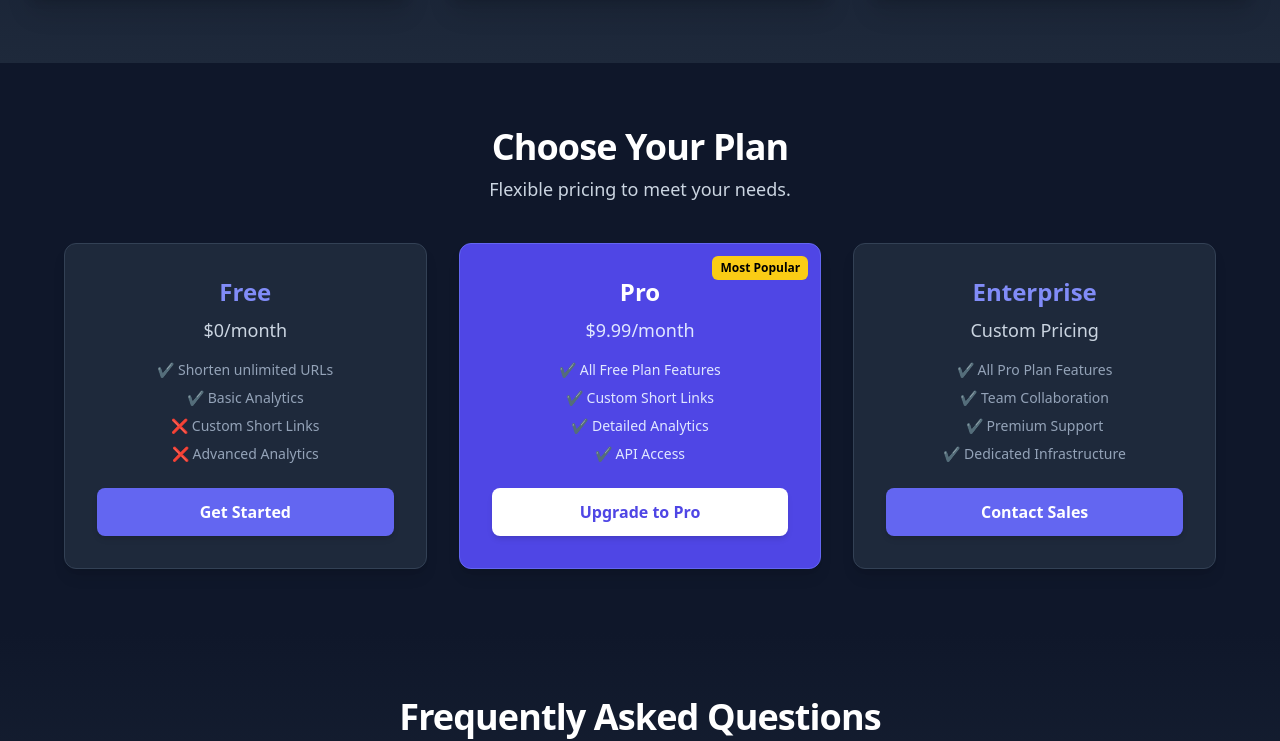
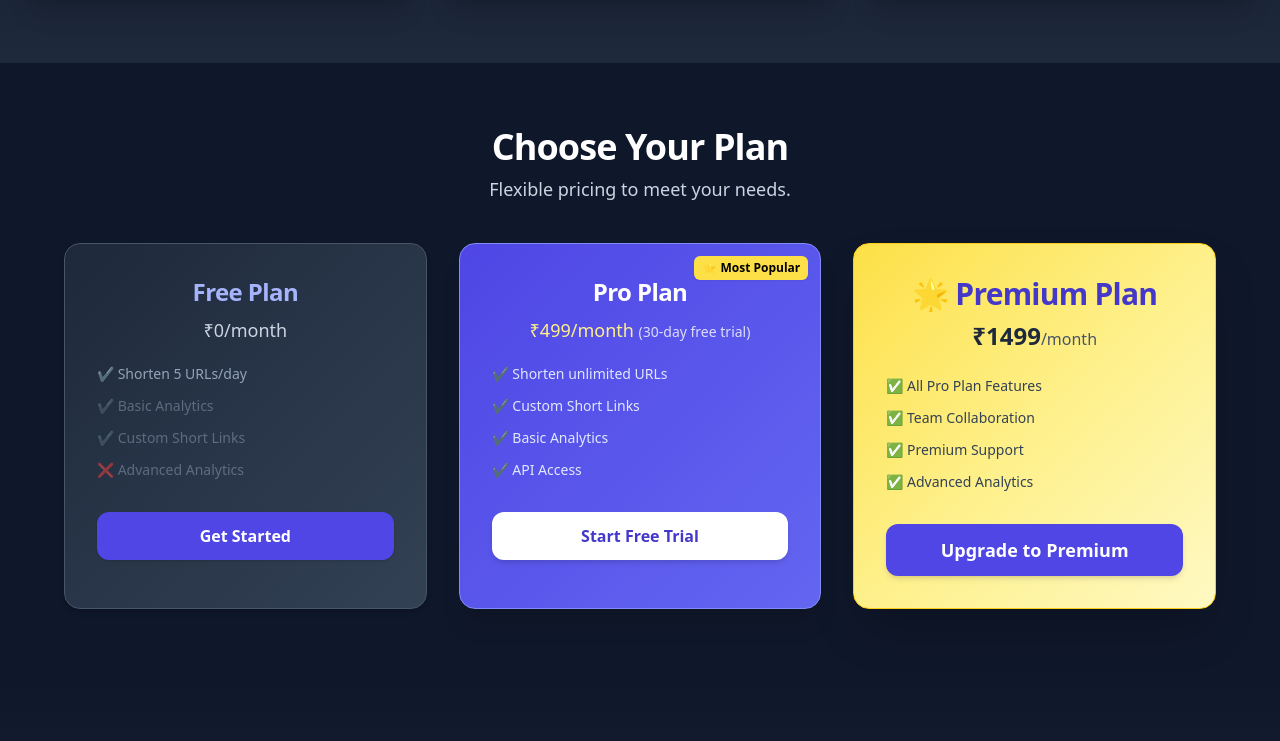
Before and after one commit to IamPriyabrato04/MinURL-url-shortner, a React (Vite) app: page / in a window 1280 px wide. Shown: the part 2035-2776 px from the top of the page. Built offline with nearby package versions, Linux system fonts and the light colour scheme; no server answers.

Commit message:
Update favicon and enhance header/footer layout; refactor URL handling with BASE_URL for consistency

```diff
--- a/index.html
+++ b/index.html
@@ -2,7 +2,7 @@
 <html lang="en">
   <head>
     <meta charset="UTF-8" />
-    <link rel="icon" type="image/svg+xml" href="./src/assets/freepik__background__80546.png" />
+    <link type="image/png" sizes="96x96" rel="icon" href="/src/assets/icons8-broken-link-96.png">
     <meta name="viewport" content="width=device-width, initial-scale=1.0" />
     <title>MinURL</title>
   </head>
--- a/src/components/header.jsx
+++ b/src/components/header.jsx
@@ -23,7 +23,8 @@ const Header = () => {
             {/* Navigation Bar */}
             <nav className="border-b-2 flex items-center justify-between py-4 px-6 bg-slate-900 text-white">
                 <Link to="/" className="flex items-center space-x-2">
-                    <h1 className="text-2xl font-bold text-indigo-400">MinURL 🌐</h1>
+                    <img width="48" height="48" src="/src/assets/icons8-broken-link-96.png" alt="broken-link" />
+                    <h1 className="text-2xl font-bold text-indigo-100">MinURL </h1>
                 </Link>
 
                 <div>
--- a/src/layouts/app-layout.jsx
+++ b/src/layouts/app-layout.jsx
@@ -17,7 +17,7 @@ const AppLayout = () => {
             </main>
 
             {/* Footer */}
-            <footer id="contact" className="w-full bg-gray-900 text-gray-300 py-12 relative overflow-hidden">
+            <footer id="contact" className="w-full bg-gray-900 text-gray-300 py-8 relative overflow-hidden">
                 {/* Floating Gradient Accent */}
                 <div className="absolute inset-0 bg-gradient-to-r from-indigo-500/10 to-purple-500/10 blur-3xl opacity-20"></div>
 
@@ -25,7 +25,7 @@ const AppLayout = () => {
 
                     {/* Brand & Tagline */}
                     <div className="flex flex-col items-center sm:items-start">
-                        <h4 className="text-3xl font-extrabold text-white tracking-wide">MinURL 🌐</h4>
+                        <h4 className="text-3xl font-extrabold text-white tracking-wide flex"><img width="40" height="40" src="/src/assets/icons8-broken-link-96.png" alt="broken-link" />MinURL</h4>
                         <p className="mt-2 text-gray-400 max-w-xs text-sm">
                             Shorten links in seconds and track performance in real-time.
                         </p>
@@ -41,19 +41,19 @@ const AppLayout = () => {
                     {/* Social Icons */}
                     <div className="flex space-x-4">
                         <a href="#" className="text-gray-400 hover:text-indigo-400 transition duration-300 text-2xl">
-                            🔗
+                            <img width="44" height="44" src="https://img.icons8.com/office/40/facebook.png" alt="facebook" />
                         </a>
                         <a href="#" className="text-gray-400 hover:text-indigo-400 transition duration-300 text-2xl">
-                            🐦
+                            <img width="48" height="48" src="https://img.icons8.com/ios/50/twitterx--v1.png" alt="twitterx--v1" />
                         </a>
                         <a href="#" className="text-gray-400 hover:text-indigo-400 transition duration-300 text-2xl">
-                            📘
+                            <img width="48" height="48" src="https://img.icons8.com/color/48/linkedin.png" alt="linkedin" />
                         </a>
                     </div>
                 </div>
 
                 {/* Divider & Copyright */}
-                <div className="relative z-10 mt-8 border-t border-gray-700 pt-6 text-center text-gray-500 text-sm">
+                <div className="relative z-10 mt-8 border-t border-gray-700 pt-4 text-center text-gray-500 text-sm">
                     &copy; {new Date().getFullYear()} MinURL. All rights reserved.
                 </div>
             </footer>
--- a/src/pages/landing.jsx
+++ b/src/pages/landing.jsx
@@ -8,6 +8,8 @@ import {
 } from "@/components/ui/accordion";
 import { useState } from "react";
 import { useNavigate } from "react-router-dom";
+import { Rocket, Lock, BarChart } from "lucide-react";
+
 
 const LandingPage = () => {
     const [longUrl, setLongUrl] = useState("");
@@ -31,7 +33,8 @@ const LandingPage = () => {
 
                 {/* Subheading */}
                 <p className="mt-4 text-lg sm:text-2xl text-indigo-300 max-w-3xl font-medium tracking-wide">
-                    🚀 Shorten your links, track performance, and share them effortlessly.
+                    <Rocket className="inline-block animate-bounce mr-3 text-lime-200" />
+                    Shorten your links, track performance, and share them effortlessly.
                 </p>
 
                 {/* Additional Info (Better Layout for Large Screens) */}
@@ -171,52 +174,71 @@ const LandingPage = () => {
                 <div className="grid grid-cols-1 sm:grid-cols-3 gap-8 mt-10 max-w-6xl mx-auto">
 
                     {/* Free Plan */}
-                    <div className="p-8 bg-slate-800 rounded-xl shadow-lg border border-slate-700 transition-all duration-300 hover:scale-105">
-                        <h3 className="text-2xl font-bold text-indigo-400">Free</h3>
-                        <p className="mt-2 text-lg text-slate-300">$0/month</p>
-                        <ul className="mt-4 space-y-2 text-slate-400 text-sm">
-                            <li>✔️ Shorten unlimited URLs</li>
-                            <li>✔️ Basic Analytics</li>
-                            <li>❌ Custom Short Links</li>
-                            <li>❌ Advanced Analytics</li>
+                    <div className="p-8 bg-gradient-to-br from-slate-800 to-slate-700 rounded-2xl shadow-md border border-slate-600 transition-all duration-300 hover:scale-105">
+                        <h3 className="text-2xl font-extrabold text-indigo-300 tracking-tight">Free Plan</h3>
+                        <p className="mt-2 text-lg text-slate-300 font-medium">₹0/month</p>
+
+                        <ul className="mt-5 space-y-3 text-slate-400 text-sm font-medium">
+                            <li className="flex items-center gap-2">✔️ Shorten 5 URLs/day</li>
+                            <li className="flex items-center gap-2 opacity-50 ">✔️ Basic Analytics</li>
+                            <li className="flex items-center gap-2 opacity-50 ">✔️ Custom Short Links</li>
+                            <li className="flex items-center gap-2 opacity-50 ">❌ Advanced Analytics</li>
                         </ul>
-                        <button className="mt-6 w-full py-3 bg-indigo-500 hover:bg-indigo-600 rounded-lg font-semibold shadow-md">
+
+                        <button className="mt-8 w-full py-3 bg-indigo-600 text-white font-semibold rounded-xl hover:bg-indigo-700 transition-colors shadow">
                             Get Started
                         </button>
                     </div>
 
-                    {/* Pro Plan (Highlighted) */}
-                    <div className="p-8 bg-indigo-600 rounded-xl shadow-lg border border-indigo-500 transition-all duration-300 hover:scale-105 relative">
-                        <span className="absolute top-3 right-3 bg-yellow-400 text-black text-xs font-bold px-2 py-1 rounded-md">
-                            Most Popular
+
+                    {/* Pro Plan */}
+                    <div className="p-8 bg-gradient-to-br from-indigo-600 to-indigo-500 rounded-2xl shadow-xl border border-indigo-400 transition-all duration-300 hover:scale-105 relative">
+                        <span className="absolute top-3 right-3 bg-yellow-300 text-black text-xs font-semibold px-2 py-1 rounded-md shadow-sm">
+                            ⭐ Most Popular
                         </span>
-                        <h3 className="text-2xl font-bold text-white">Pro</h3>
-                        <p className="mt-2 text-lg text-indigo-100">$9.99/month</p>
-                        <ul className="mt-4 space-y-2 text-indigo-100 text-sm">
-                            <li>✔️ All Free Plan Features</li>
-                            <li>✔️ Custom Short Links</li>
-                            <li>✔️ Detailed Analytics</li>
-                            <li>✔️ API Access</li>
+                        <h3 className="text-2xl font-extrabold text-white tracking-tight">Pro Plan</h3>
+                        <p className="mt-2 text-lg text-yellow-200 font-medium">₹499/month <span className="text-sm text-white/80">(30-day free trial)</span></p>
+
+                        <ul className="mt-5 space-y-3 text-indigo-100 text-sm font-medium">
+                            <li className="flex items-center gap-2">✔️ Shorten unlimited URLs</li>
+                            <li className="flex items-center gap-2">✔️ Custom Short Links</li>
+                            <li className="flex items-center gap-2">✔️ Basic Analytics</li>
+                            <li className="flex items-center gap-2">✔️ API Access</li>
                         </ul>
-                        <button className="mt-6 w-full py-3 bg-white text-indigo-600 hover:bg-gray-200 rounded-lg font-semibold shadow-md">
-                            Upgrade to Pro
-                        </button>
+
+                        <a
+                            href="https://buy.stripe.com/aEU7trgP56D55dm288"
+                            target="_blank"
+                            rel="noopener noreferrer"
+                            className="mt-8 inline-block w-full text-center py-3 bg-white text-indigo-700 font-semibold rounded-xl hover:bg-slate-100 transition-colors shadow-md"
+                        >
+                            Start Free Trial
+                        </a>
                     </div>
 
-                    {/* Enterprise Plan */}
-                    <div className="p-8 bg-slate-800 rounded-xl shadow-lg border border-slate-700 transition-all duration-300 hover:scale-105">
-                        <h3 className="text-2xl font-bold text-indigo-400">Enterprise</h3>
-                        <p className="mt-2 text-lg text-slate-300">Custom Pricing</p>
-                        <ul className="mt-4 space-y-2 text-slate-400 text-sm">
-                            <li>✔️ All Pro Plan Features</li>
-                            <li>✔️ Team Collaboration</li>
-                            <li>✔️ Premium Support</li>
-                            <li>✔️ Dedicated Infrastructure</li>
+
+                    {/* Premium Plan */}
+                    <div className="p-8 bg-gradient-to-br from-yellow-300 via-yellow-200 to-yellow-100 rounded-2xl shadow-2xl border border-yellow-400 transition-all duration-300 hover:scale-105 hover:shadow-yellow-400/50">
+                        <h3 className="text-3xl font-extrabold text-indigo-700 tracking-tight">🌟 Premium Plan</h3>
+                        <p className="mt-2 text-2xl text-slate-800 font-semibold">₹1499<span className="text-base font-medium text-slate-600">/month</span></p>
+
+                        <ul className="mt-6 space-y-3 text-slate-700 text-sm font-medium">
+                            <li className="flex items-center gap-2">✅ All Pro Plan Features</li>
+                            <li className="flex items-center gap-2">✅ Team Collaboration</li>
+                            <li className="flex items-center gap-2">✅ Premium Support</li>
+                            <li className="flex items-center gap-2">✅ Advanced Analytics</li>
                         </ul>
-                        <button className="mt-6 w-full py-3 bg-indigo-500 hover:bg-indigo-600 rounded-lg font-semibold shadow-md">
-                            Contact Sales
-                        </button>
+
+                        <a
+                            href="https://buy.stripe.com/eVadRP6ar9Ph9tC7st"
+                            target="_blank"
+                            rel="noopener noreferrer"
+                            className="mt-8 inline-block w-full text-center py-3 bg-indigo-600 text-white text-lg font-semibold rounded-xl hover:bg-indigo-700 transition-colors shadow-md"
+                        >
+                            Upgrade to Premium
+                        </a>
                     </div>
+
 
                 </div>
             </section>
--- a/src/pages/redirect-link.jsx
+++ b/src/pages/redirect-link.jsx
@@ -6,7 +6,8 @@ import { useParams } from "react-router-dom";
 import { BarLoader } from "react-spinners";
 
 const RedirectLink = () => {
-  const { id } = useParams();
+
+  const { id } = useParams(); // Extract short URL from route
 
   const { loading, data, fn } = useFetch(getLongUrl, id);
 
@@ -15,6 +16,7 @@ const RedirectLink = () => {
     originalUrl: data?.original_url,
   });
 
+  // Fetch the original long URL
   useEffect(() => {
     fn();
   }, []);
@@ -23,7 +25,6 @@ const RedirectLink = () => {
     if (!loading && data) {
       fnStats();
     }
-    // eslint-disable-next-line react-hooks/exhaustive-deps
   }, [loading]);
 
   if (loading || loadingStats) {
```
Also changed, not shown: src/components/link-card.jsx (+5 -2 lines), src/db/apiUrls.js (+8 -5 lines), src/pages/link.jsx (+6 -3 lines), src/assets/freepik__background__80546.png (deleted), src/assets/icons8-broken-link-96.png (added).
